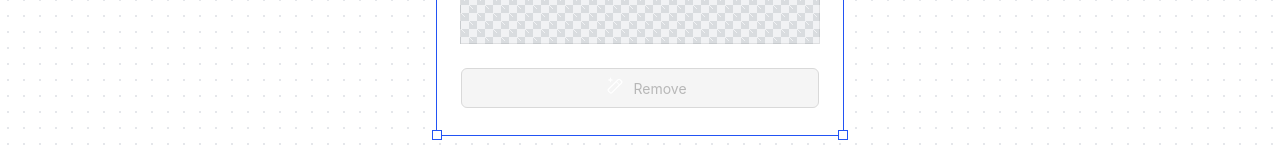
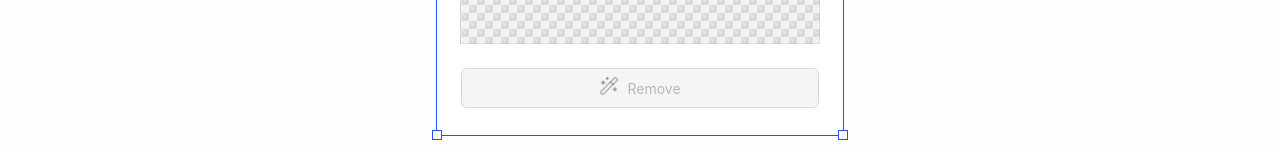
Before and after one commit to Lvhaoyu/remove-bg, a React (Vite) app: page / in a window 1280 px wide. Shown: the part 504-661 px from the top of the page. Built offline with nearby package versions, Linux system fonts and the light colour scheme.

Commit message:
feat: 细节优化，修改 title，增加跳转

```diff
--- a/index.html
+++ b/index.html
@@ -7,7 +7,7 @@
     <link rel="stylesheet" href="/src/css/dark.css" />
     <link rel="stylesheet" href="/src/css/button.css" />
     <meta name="viewport" content="width=device-width, initial-scale=1.0" />
-    <title>Bg Remove</title>
+    <title>ChaoX Background Remover</title>
   </head>
   <body>
     <div id="root"></div>
--- a/package.json
+++ b/package.json
@@ -12,7 +12,7 @@
   "dependencies": {
     "@imgly/background-removal": "^1.5.3",
     "antd": "^5.19.2",
-    "lucide-react": "0.105.0-alpha.4",
+    "lucide-react": "0.414.0",
     "react": "^18.3.1",
     "react-dom": "^18.3.1",
     "react-dropzone": "^14.2.3"
--- a/src/components/content/content.module.css
+++ b/src/components/content/content.module.css
@@ -93,7 +93,7 @@
     top: 0;
   }
   100% {
-    top: 100%;
+    top: 90%;
   }
 }
 
--- a/src/components/content/content.tsx
+++ b/src/components/content/content.tsx
@@ -105,8 +105,8 @@ export const Content: React.FC = () => {
               className={imageData === "" ? style.btnDisbale : style.btn}
               icon={
                 <Icons.magic
-                  width={32}
-                  height={32}
+                  width={20}
+                  height={20}
                   className={imageData === "" ? style.magicDisable : ""}
                 />
               }
--- a/src/components/footer/footer.tsx
+++ b/src/components/footer/footer.tsx
@@ -30,7 +30,9 @@ export const Footer = () => {
         height={472}
       >
         <div className={styles.donateContainer}>
-          <img src="/donate-content.png" alt="" />
+          <a href="https://www.buymeacoffee.com/chaoxdesign" target="_blank">
+            <img src="/donate-content.png" alt="" />
+          </a>
         </div>
       </Modal>
       <footer className={styles.footer}>
--- a/src/components/header/header.tsx
+++ b/src/components/header/header.tsx
@@ -11,7 +11,12 @@ export const Header = () => {
     // } else {
     //   document.documentElement.setAttribute("data-theme", "dark");
     // }
-    message.info("darkmode is coming for soon.");
+    message.info("darkmode is coming soon.");
+    return false;
+  };
+
+  const handleClickFigma = () => {
+    message.info("Figma Plugin is coming soon.");
     return false;
   };
 
@@ -22,10 +27,10 @@ export const Header = () => {
         <span className={styles.titleContent}>ChaoX Background Remover</span>
       </h1>
       <div className={styles.link}>
-        <a href="">
+        <a href="#" onClick={handleClickFigma}>
           <Icons.figma width={18} height={18} />
         </a>
-        <a href="https://x.com/uidekko" target="_blank">
+        <a href="https://x.com/ChaoXDesign" target="_blank">
           <Icons.X width={18} height={18} className={styles.icon} />
         </a>
         <a href="https://github.com/Lvhaoyu/remove-bg" target="_blank">
--- a/src/components/icons/magic.tsx
+++ /dev/null
@@ -1,27 +0,0 @@
-import * as React from "react";
-import { JSX } from "react/jsx-runtime";
-
-const SvgComponent = (
-  props: JSX.IntrinsicAttributes & React.SVGProps<SVGSVGElement>
-) => (
-  <svg
-    width="32"
-    height="22"
-    viewBox="0 0 32 22"
-    fill="none"
-    xmlns="http://www.w3.org/2000/svg"
-    {...props}
-  >
-    <path
-      d="M17.6544 2.51709C17.596 2.31729 17.3129 2.31729 17.2545 2.51709L16.7794 4.14178C16.7594 4.20998 16.7061 4.26332 16.6379 4.28326L15.0132 4.7584C14.8134 4.81683 14.8134 5.09988 15.0132 5.15831L16.6379 5.63345C16.7061 5.65339 16.7594 5.70673 16.7794 5.77493L17.2545 7.39961C17.3129 7.59942 17.596 7.59942 17.6544 7.39961L18.1296 5.77493C18.1495 5.70673 18.2028 5.65339 18.271 5.63345L19.8957 5.15831C20.0955 5.09988 20.0955 4.81683 19.8957 4.7584L18.271 4.28326C18.2028 4.26332 18.1495 4.20998 18.1296 4.14178L17.6544 2.51709Z"
-      fill="white"
-    />
-    <path
-      fillRule="evenodd"
-      clipRule="evenodd"
-      d="M27.3708 4.18936C26.6386 3.45713 25.4514 3.45713 24.7191 4.18936L15.0492 13.8593C14.3169 14.5916 14.3169 15.7787 15.0492 16.511L16.633 18.0948C17.3652 18.827 18.5524 18.827 19.2846 18.0948L28.9546 8.4248C29.6868 7.69256 29.6868 6.50538 28.9546 5.77315L27.3708 4.18936ZM25.603 5.07324C25.8471 4.82917 26.2428 4.82917 26.4869 5.07324L28.0707 6.65703C28.3148 6.90111 28.3148 7.29684 28.0707 7.54091L26.4319 9.17974L23.9642 6.71207L25.603 5.07324ZM23.3749 7.30132L15.9331 14.7432C15.689 14.9873 15.689 15.383 15.9331 15.6271L17.5168 17.2109C17.7609 17.455 18.1567 17.455 18.4007 17.2109L25.8426 9.76899L23.3749 7.30132Z"
-      fill="white"
-    />
-  </svg>
-);
-export default SvgComponent;
```
Also changed, not shown: src/components/icons/icons.tsx (+5 -4 lines), public/loading.png, 1 other file (tests, documents, lock files or other folders).
